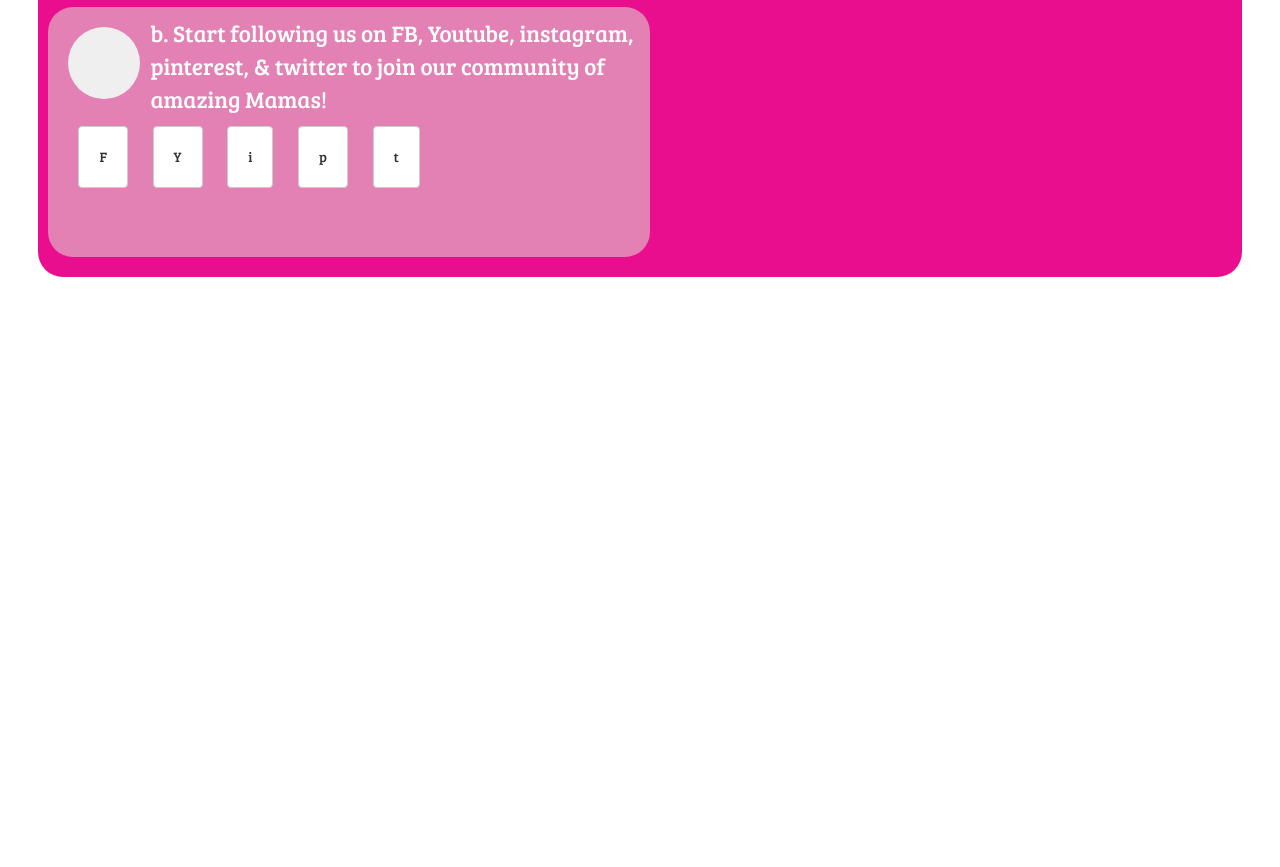
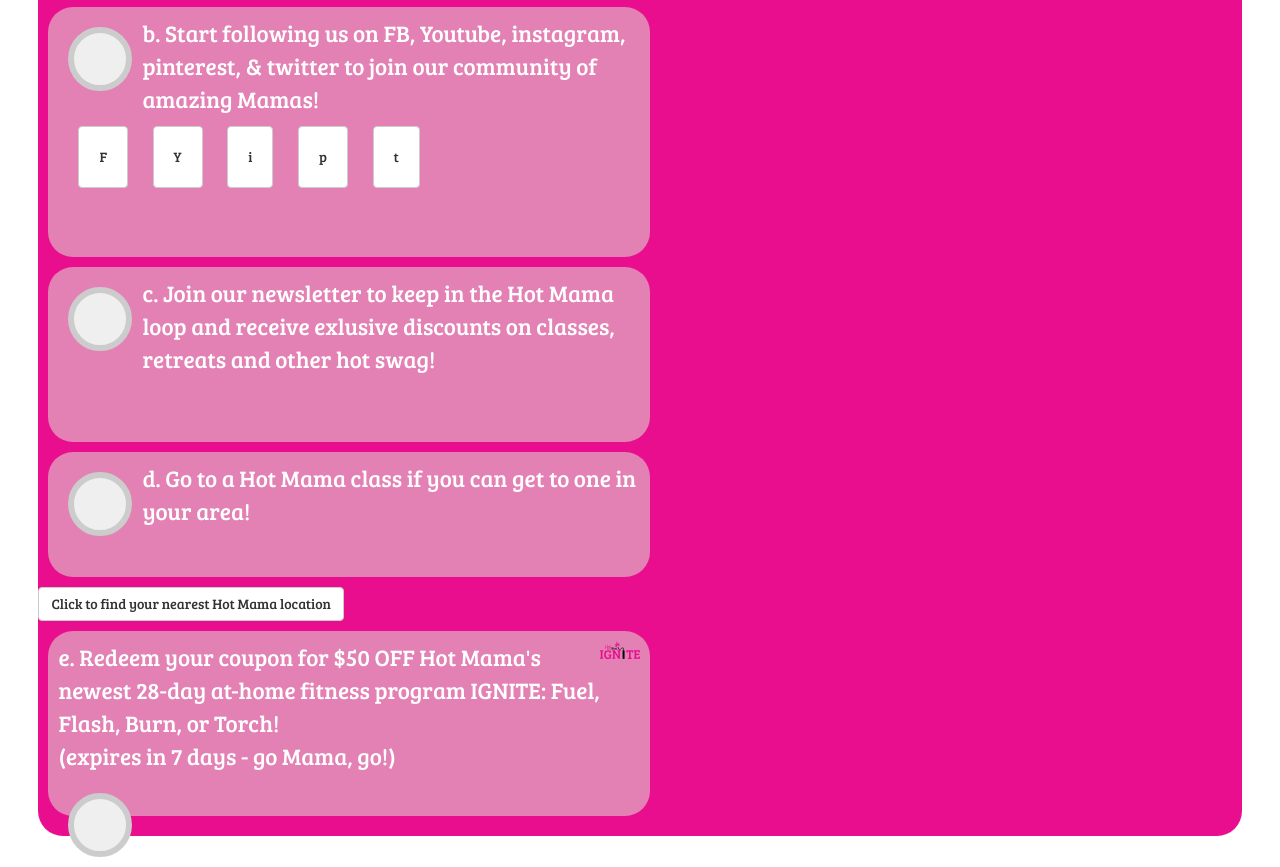
Before and after one commit to amyhanv/BAMM-Checklist, a plain HTML site: page index.html in a window 1280 px wide. Shown: the part 513-1380 px from the top of the page. Before the commit the page ends 800 px from the top, so only its background shows below. Drawn offline with nearby package versions, Linux system fonts and the light colour scheme.

Commit message:
Updates to week 1 section

```diff
--- a/css/custom.css
+++ b/css/custom.css
@@ -54,8 +54,11 @@ body {
 
 .checkmark {
 	border-radius: 50%;
+	border-style: solid;
+	border-width: 6px;
+	border-color: #cccccc;
 	float: left;
-	padding: 35px;
+	padding: 26px;
 	margin: 10px;
 }
 
@@ -82,3 +85,15 @@ body {
 }
 
 .week-1-b { height: 250px; }
+
+.week-1-c { height: 175px; }
+
+.week-1-d { height: 125px; }
+
+.week-1-e { height: 185px; }
+
+.week-1-e img {
+	float: right;
+	width: 40px;
+	height: auto;
+}
--- a/index.html
+++ b/index.html
@@ -35,6 +35,24 @@
 			<a href = "https://www.youtube.com/channel/UCEInntjK0XCJluUaQMQ-OJw" class = "btn btn-default btn-md pad-20 margin-left-20">p</a>
 			<a href = "https://www.pinterest.com/hotmamafit/" class = "btn btn-default btn-md pad-20 margin-left-20">t</a>
 		</div>
+
+		<div class = "week-section-item week-1-c">
+			<button class = "btn btn-lg checkmark"></button>
+			<p>c. Join our newsletter to keep in the Hot Mama loop and receive exlusive discounts on classes, retreats and other hot swag!</p>
+		</div>
+
+		<div class = "week-section-item week-1-d">
+			<button class = "btn btn-lg checkmark"></button>
+			<p>d. Go to a Hot Mama class if you can get to one in your area!</p>
+		</div>
+
+		<a href = "#" class = "btn btn-default btn-md">Click to find your nearest Hot Mama location</a>
+
+		<div class = "week-section-item week-1-e">
+			<img src = "images/ignitelogo_PB_nosub.svg">
+			<p>e. Redeem your coupon for $50 OFF Hot Mama's newest 28-day at-home fitness program IGNITE: Fuel, Flash, Burn, or Torch!<br>(expires in 7 days - go Mama, go!)</p>
+			<button class = "btn btn-lg checkmark"></button>
+		</div>
 	</div>
 </body>
 </html>
```
